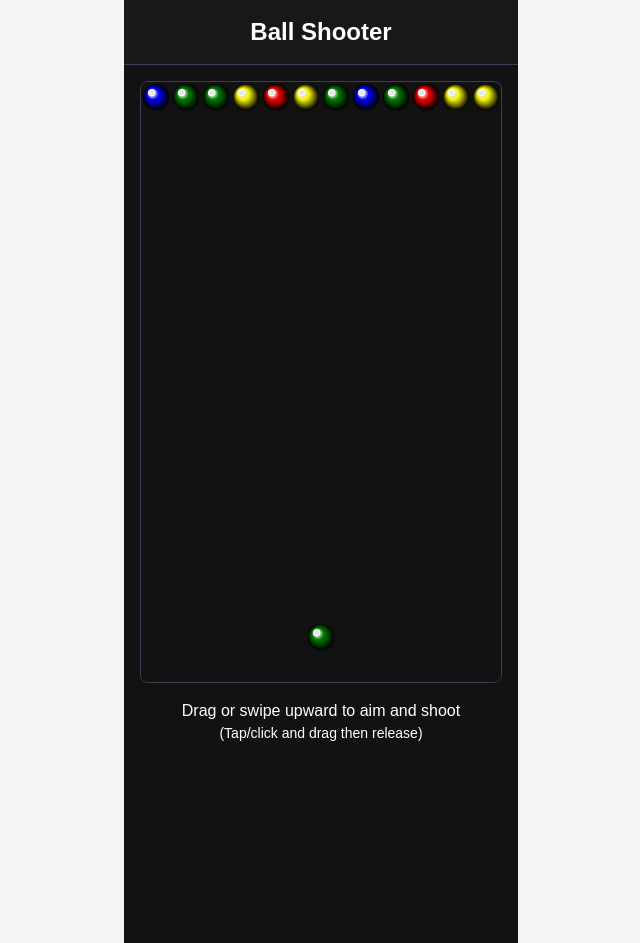
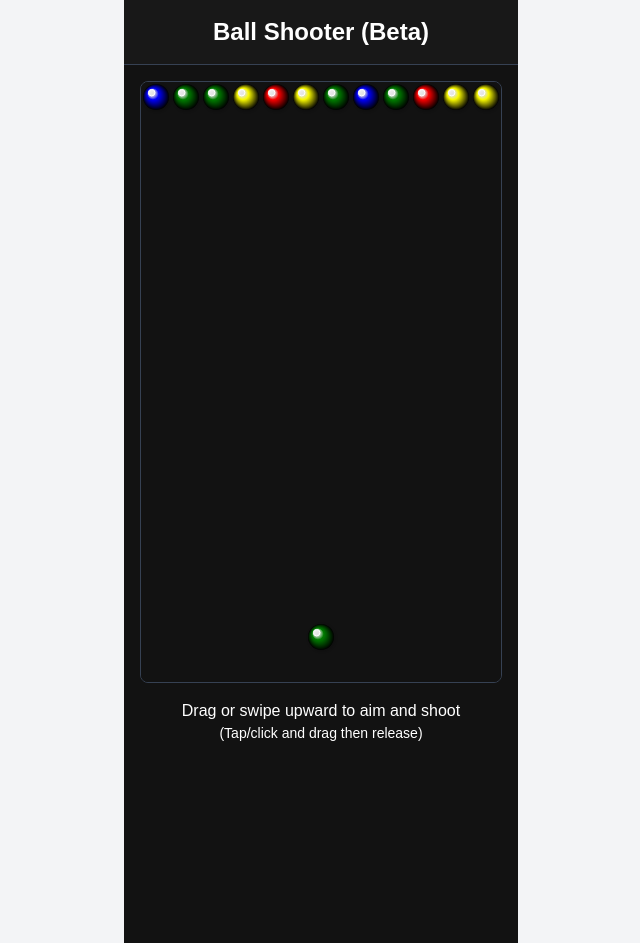
Before and after one commit to fake-test-dotcom/ball, a Next.js app: page / in a window 1280 px wide. Shown: the whole page, without its empty margins (319-959 px from the left). Built offline with nearby package versions, Linux system fonts and the light colour scheme.

Commit message:
Updated paragraph on homepage

```diff
--- a/components/Game.tsx
+++ b/components/Game.tsx
@@ -337,7 +337,7 @@ const { color } = prev;
   return (
     <div className="relative select-none touch-none bg-[#121212] min-h-screen flex flex-col items-center text-white">
       <header className="w-full p-4 text-center text-2xl font-bold border-b border-gray-700 bg-[#181818]">
-        Ball Shooter
+        Ball Shooter 	&#40;Beta&#41;
       </header>
 
       {loading && (
```
